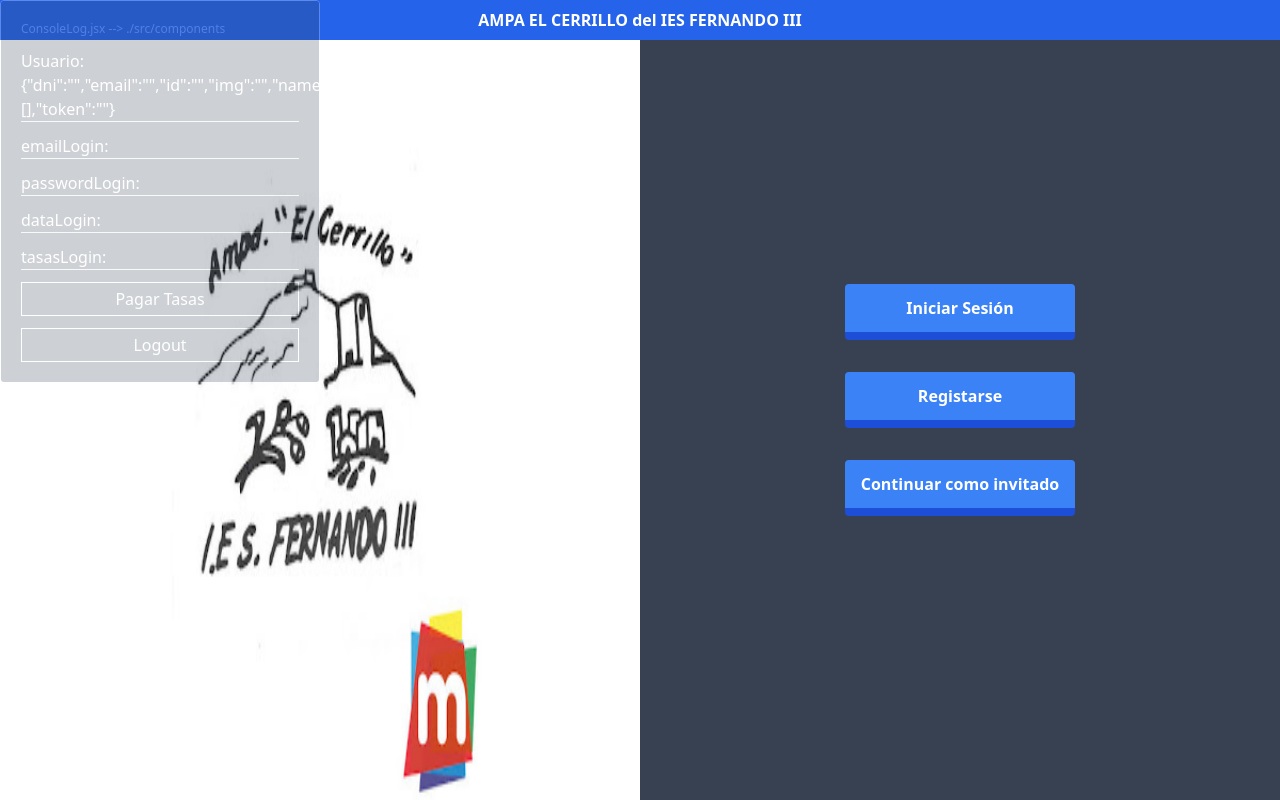
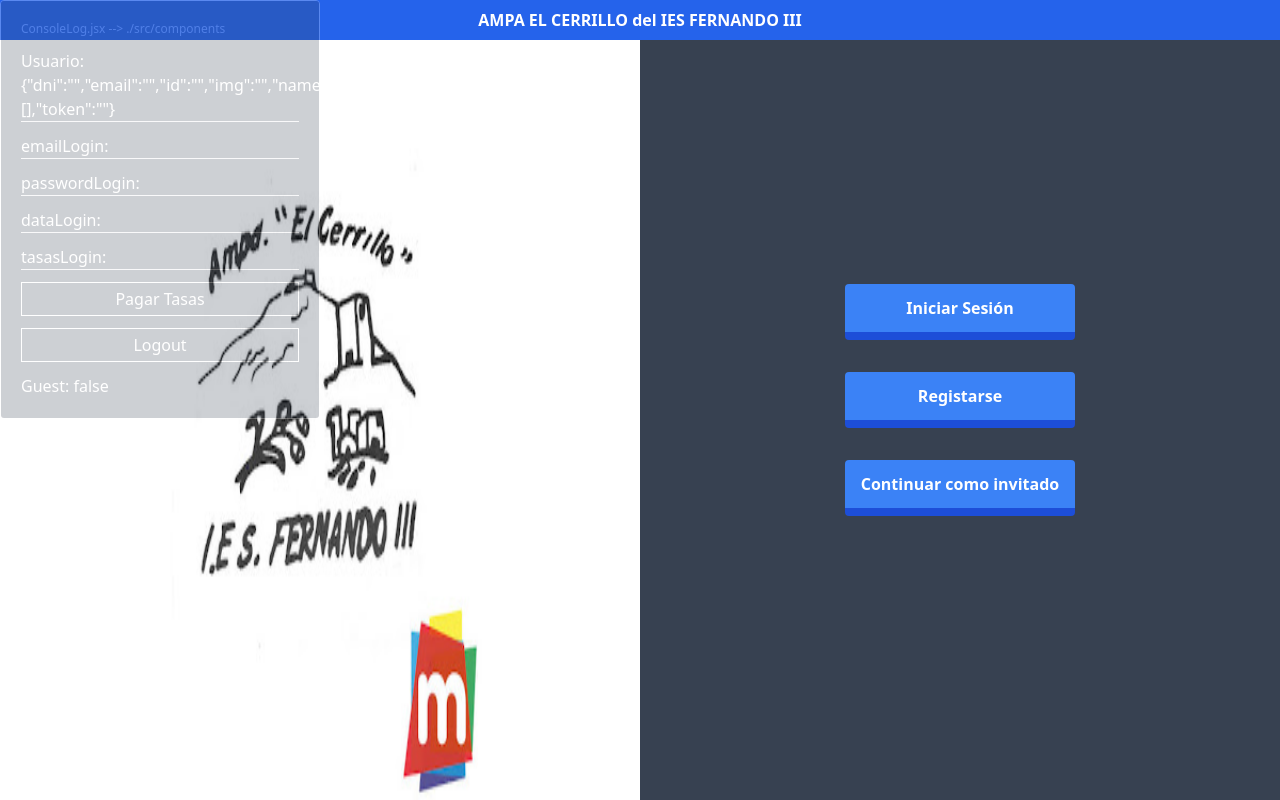
Before and after one commit to RicardoD4W/AMPA-cerrillo, a React (Vite) app: page / in a window 1280 px wide. Built offline with nearby package versions, Linux system fonts and the light colour scheme; no server answers.

Commit message:
organizacion

```diff
--- a/src/App.jsx
+++ b/src/App.jsx
@@ -1,6 +1,14 @@
 import { Link } from 'react-router-dom'
+import { useMainStore } from './stores/mainContext'
+import { useEffect } from 'react'
 
 function App() {
+	const { setGuest } = useMainStore()
+
+	useEffect(() => {
+		setGuest(false)
+	}, [])
+
 	return (
 		<>
 			<div>
@@ -31,6 +39,9 @@
 										Registarse
 									</Link>
 									<Link
+										onClick={() => {
+											setGuest(true)
+										}}
 										to='/pagina-principal'
 										className='px-4 py-3 font-bold text-white transition-all bg-blue-500 border-b-8 border-blue-700 rounded active:border-b-0 active:bg-blue-600 active:text-gray-300 hover:bg-blue-400 hover:border-blue-500'
 									>
--- a/src/components/ConsoleLog.jsx
+++ b/src/components/ConsoleLog.jsx
@@ -9,6 +9,7 @@
 		user,
 		logout,
 		setPaidTrue,
+		guest,
 	} = useMainStore()
 
 	return (
@@ -45,6 +46,8 @@
 			<button onClick={logout} className='p-1 border border-white bodder-1'>
 				Logout
 			</button>
+
+			<p>Guest: {guest.toString()}</p>
 		</div>
 	)
 }
--- a/src/main.jsx
+++ b/src/main.jsx
@@ -6,8 +6,8 @@
 import { GenericLogin } from './pages/GenericLogin'
 import ConsoleLog from './components/ConsoleLog'
 import PaginaPrincipal from './pages/PaginaPrincipal'
-import UserPage from './pages/UserPage'
-import AdminPage from './pages/AdminPage'
+import UserPage from './pages/user/UserPage'
+import AdminPage from './pages/user/AdminPage'
 
 const router = createBrowserRouter([
 	{ path: '/', element: <App /> },
--- a/src/pages/PaginaPrincipal.jsx
+++ b/src/pages/PaginaPrincipal.jsx
@@ -5,12 +5,13 @@
 
 const PaginaPrincipal = () => {
 	const user = useMainStore((state) => state.user)
+	const guest = useMainStore((state) => state.guest)
 
 	const navigate = useNavigate()
 
+	if (!guest) {
 		useEffect(() => {
 			!user.email && navigate('/iniciar-sesion')
-
 			user.roles?.map((rol) => {
 				if (rol === 'SUPERADMIN_ROLE' && user.paid) {
 					// redirigir a pag,  prioridad mas alto
@@ -45,6 +46,9 @@
 				</div>
 			</>
 		)
+	} else {
+		return <>guest page</>
+	}
 }
 
 export default PaginaPrincipal
--- a/src/stores/mainContext.js
+++ b/src/stores/mainContext.js
@@ -1,4 +1,5 @@
 import create from 'zustand'
+
 
 
 export const useMainStore = create((set, get) => ({
@@ -7,6 +8,8 @@
 
 	dataLogin: false,
 	tasasLogin: false,
+
+	guest: false,
 
 	user: {
 		dni: '',
@@ -20,6 +23,9 @@
 		token: '',
 	},
 
+	setGuest: (value) => {
+		set({ guest: value })
+	},
 	setEmailLogin: (value) => {
 		set({ emailLogin: value })
 	},
@@ -47,5 +53,6 @@
 		set({ dataLogin: false })
 		set({ tasasLogin: false })
 		set({ user: {} })
+		set({ guest: false })
 	},
 }))
```
Also changed, not shown: src/pages/user/AdminPage.jsx (renamed from src/pages/AdminPage.jsx), src/pages/user/GuestPage.jsx (added), src/pages/user/UserPage.jsx (renamed from src/pages/UserPage.jsx). Lines whose indentation alone changed are shown as unchanged.
